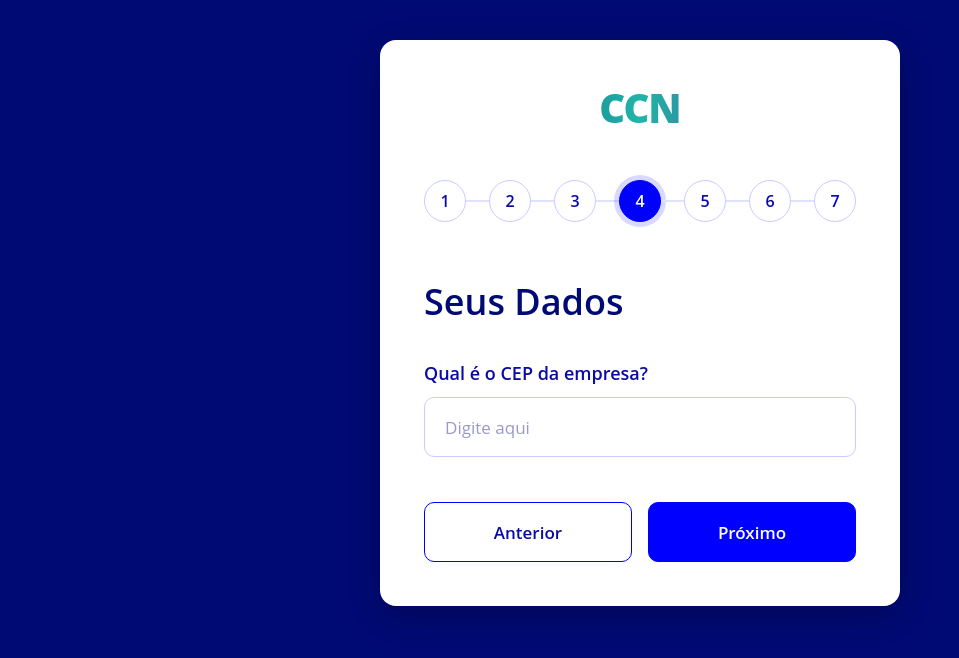
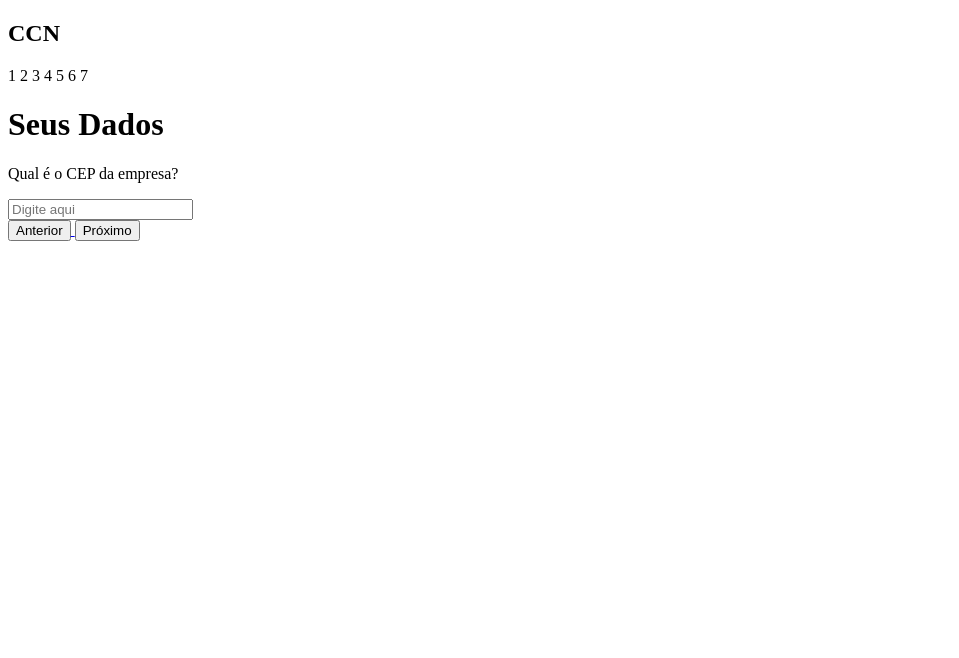
Before and after one commit to miguelgeovanne019-hash/CCN, a plain HTML site: page cadastro/contratantes_cad/cep.html in a window 1280 px wide. Shown: the whole page, without its empty margins (0-959 px from the left). Drawn offline with Linux system fonts and the light colour scheme.

Commit message:
Atualizar o cep.html

```diff
--- a/cadastro/contratantes_cad/cep.html
+++ b/cadastro/contratantes_cad/cep.html
@@ -6,204 +6,8 @@
     <meta name="viewport" content="width=device-width, initial-scale=1.0">
     <title>CCN - CEP</title>
 
-    <style>
-        /* CONFIGURAÇÕES GERAIS */
-        * {
-            margin: 0;
-            padding: 0;
-            box-sizing: border-box;
-        }
-
-        html {
-            background: #000a75;
-        }
-
-  body {
-            max-width: 520px;
-            margin: 40px auto;
-            padding: 40px 44px 44px;
-            background: #fff;
-            border-radius: 16px;
-            font-family: "Open Sans", Arial, sans-serif;
-            color: #0a0aa8;
-            box-shadow: 0 10px 40px rgba(0, 0, 0, 0.25);
-        }
-
-        a {
-            text-decoration: none;
-        }
 
 
-
-        /* LOGO */
-        h2 {
-            text-align: center;
-            font-size: 40px;
-            font-weight: 800;
-            letter-spacing: -1px;
-            margin-bottom: 45px;
-
-            background: linear-gradient(
-                90deg,
-                #0a3a7a 0%,
-                #1fb5a8 50%,
-                #5b1f8a 100%
-            );
-
-            -webkit-background-clip: text;
-            background-clip: text;
-            color: transparent;
-        }
-
-        /* ETAPAS */
-        .etapas {
-            display: flex;
-            align-items: center;
-            margin-bottom: 55px;
-        }
-
-        .etapas span {
-            width: 42px;
-            height: 42px;
-            flex-shrink: 0;
-
-            display: flex;
-            align-items: center;
-            justify-content: center;
-
-            border: 1px solid #c9ccff;
-            border-radius: 50%;
-
-            font-size: 16px;
-            font-weight: 600;
-            color: #0a0aa8;
-            background: #fff;
-        }
-
-        .etapas span.ativo {
-            background: #0000ff;
-            border-color: #0000ff;
-            color: #fff;
-
-            box-shadow: 0 0 0 5px rgba(0, 0, 255, 0.15);
-        }
-
-        .etapas i {
-            flex: 1;
-            height: 2px;
-            background: #dfe2ff;
-        }
-
-        /* TÍTULO */
-        h1 {
-            font-size: 36px;
-            font-weight: 600;
-            color: #000a75;
-            margin-bottom: 35px;
-        }
-
-        /* PERGUNTA */
-        p {
-            font-size: 18px;
-            font-weight: 600;
-            margin-bottom: 12px;
-        }
-
-        /* CAMPO CEP */
-        input {
-            width: 100%;
-            height: 60px;
-            padding: 0 20px;
-
-            border: 1px solid #c9ccff;
-            border-radius: 10px;
-
-            background: #fff;
-
-            font-family: inherit;
-            font-size: 17px;
-            color: #000a75;
-
-            outline: none;
-            transition: 0.2s;
-        }
-
-        input::placeholder {
-            color: #9999c9;
-        }
-
-        input:focus {
-            border-color: #0000ff;
-            box-shadow: 0 0 0 3px rgba(0, 0, 255, 0.15);
-        }
-
-        /* BOTÕES */
-        .botoes {
-            display: flex;
-            gap: 16px;
-            margin-top: 45px;
-        }
-
-        .botoes a {
-            flex: 1;
-        }
-
-        button {
-            width: 100%;
-            height: 60px;
-
-            border-radius: 10px;
-
-            font-family: inherit;
-            font-size: 17px;
-            font-weight: 600;
-
-            cursor: pointer;
-            transition: 0.2s;
-        }
-
-        button:hover {
-            transform: translateY(-2px);
-            opacity: 0.9;
-        }
-
-        /* BOTÃO ANTERIOR */
-        .botoes a:first-child button {
-            background: #fff;
-            color: #0a0aa8;
-            border: 1px solid #0000ff;
-        }
-
-        /* BOTÃO PRÓXIMO */
-        .botoes a:last-child button {
-            background: #0000ff;
-            color: #fff;
-            border: 1px solid #0000ff;
-        }
-
-        /* CELULAR */
-        @media (max-width: 560px) {
-            body {
-                margin: 16px;
-                padding: 32px 22px;
-                min-height: auto;
-            }
-
-            h1 {
-                font-size: 28px;
-            }
-
-            .etapas span {
-                width: 30px;
-                height: 30px;
-                font-size: 12px;
-            }
-
-            .botoes {
-                flex-direction: column;
-            }
-        }
-    </style>
 </head>
 
 <body>
```
